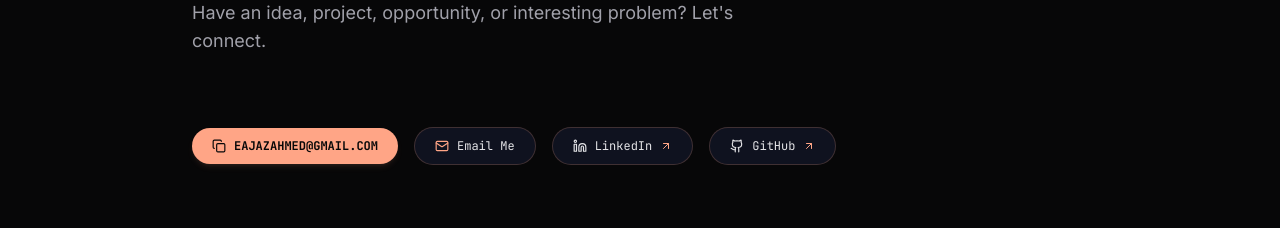
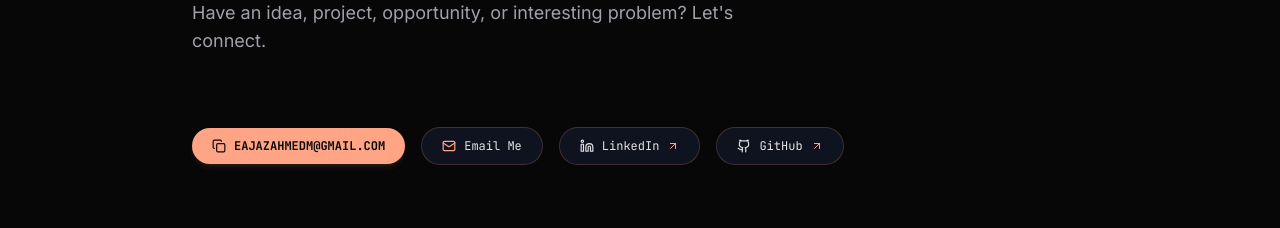
Before and after one commit to 2310030167/portfolio, a Next.js app: page / in a window 1280 px wide. Shown: the part 7180-7408 px from the top of the page. Built offline with nearby package versions, Linux system fonts and the light colour scheme.

Commit message:
chore: update contact and admin email address to eajazahmedm@gmail.com

```diff
--- a/src/data/portfolio.ts
+++ b/src/data/portfolio.ts
@@ -66,7 +66,7 @@ export const personalDetails = {
   heroSubheading: "I build intelligent systems and digital products.",
   heroDescription:
     "Computer Science Engineering student specializing in Artificial Intelligence & Data Science, focused on building AI-powered applications, scalable software, data-driven systems, and intelligent developer experiences.",
-  email: "eajazahmed@gmail.com",
+  email: "eajazahmedm@gmail.com",
   github: "https://github.com/2310030167",
   linkedin: "https://www.linkedin.com/in/mohammad-eajaz-ahmed-071794288/",
   resumeUrl: "/resume.pdf",
--- a/src/lib/mail.ts
+++ b/src/lib/mail.ts
@@ -50,7 +50,7 @@ export function getFromAddress(): string {
 }
 
 export function getAdminEmail(): string {
-  return (process.env.ADMIN_EMAIL || "eajazahmed@gmail.com").trim();
+  return (process.env.ADMIN_EMAIL || "eajazahmedm@gmail.com").trim();
 }
 
 /**
```
Also changed, not shown: 1 other file (tests, documents, lock files or other folders).
